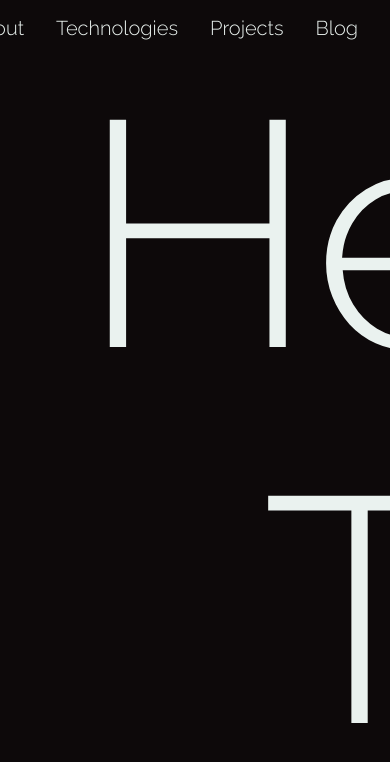
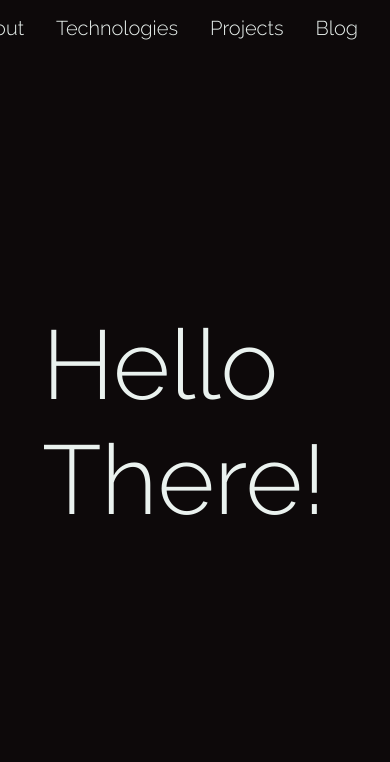
Before and after one commit to karamvirsingh98/portfolio, a React (Create React App) app: page / in a window 390 px wide. Shown: the top 762 px of the page. Built offline with nearby package versions, Linux system fonts and the light colour scheme.

Commit message:
finally scroll responsive god bless

```diff
--- a/src/App.css
+++ b/src/App.css
@@ -1,18 +1,18 @@
 .App {
+  color: #EAF2EF;
   box-sizing: border-box;
+  height: 100vh;
+  width: 100vw;
   display: grid;
-  color: #EAF2EF;
-  height: 100vh;
-  overflow-y: hidden;
 }
 
 .Topbar {
+  position: fixed;
   box-sizing: inherit;
-  position: fixed;
   top: 0;
-  width: 100%;
   display: flex;
   justify-content: flex-end;
+  width: 100%;
   padding: 1rem 2rem;
 }
 
@@ -26,7 +26,7 @@
 
 .TopbarButton {
   text-decoration: none;
-  color: #EAF2EF;
+  color: inherit;
   transition: color 500ms;
 }
 
@@ -36,7 +36,10 @@
 }
 
 .ScrollContainer {
+  display: flex;
+  flex-direction: column;
   overflow-y: scroll;
+  overflow-x: hidden;
   scroll-snap-type: y mandatory;
 }
 
@@ -47,11 +50,11 @@
 
 .HelloPage {
   display: grid;
-  padding: 0rem 5rem;
+  padding: 0vh 5vh;
 }
 
 .AboutPage {
   display: grid;
   gap: 2rem;
-  padding: 0rem 5rem;
+  padding: 0vh 5vh;
 }
--- a/src/App.tsx
+++ b/src/App.tsx
@@ -1,18 +1,29 @@
-import './App.css';
-import HomePage from './components/pages/HelloPage';
-import Topbar from './components/Topbar';
-import { Switch, Route } from 'react-router-dom'
-import AboutPage from './components/pages/AboutPage';
+import "./App.css";
+import HomePage from "./components/pages/HelloPage";
+import Topbar from "./components/Topbar";
+import { Switch, Route } from "react-router-dom";
+import AboutPage from "./components/pages/AboutPage";
+import { useState } from "react";
+import { useEffect } from "react";
 
 function App() {
+  const [mobile, setMobile] = useState(window.innerWidth < 700 ? true : false);
+
+  useEffect(() => {
+    const checkMobile = () =>
+      window.innerWidth < 700 ? setMobile(true) : setMobile(false);
+    window.addEventListener("resize", checkMobile);
+    return () => window.removeEventListener("resize", checkMobile);
+  }, []);
+
   return (
     <div className="App">
       <Topbar />
       <Switch>
         <Route path="/" exact>
           <div className="ScrollContainer">
-            <HomePage />
-            <AboutPage />
+            <HomePage mobile={mobile} />
+            <AboutPage mobile={mobile} />
           </div>
         </Route>
         <Route path="/technologies">
@@ -21,7 +32,7 @@ function App() {
         <Route path="/projects">
           <div>Projects</div>
         </Route>
-        <Route path='/blog'>
+        <Route path="/blog">
           <div>Blog</div>
         </Route>
       </Switch>
--- a/src/components/pages/AboutPage.tsx
+++ b/src/components/pages/AboutPage.tsx
@@ -1,19 +1,35 @@
 import { useInView } from "react-intersection-observer";
 import TextTrail from "../spring/TextTrail";
 
-function AboutPage() {
-  const { ref, inView } = useInView({ threshold: 0 })
+function AboutPage({ mobile }: { mobile: boolean }) {
+  const { ref, inView } = useInView({ threshold: 0 });
 
   return (
     <div id="about" className="AboutPage ScrollChild" ref={ref}>
       <TextTrail inView={inView}>
-        <div style={{ fontSize: "10rem" }}> I'm Karamvir, </div>
-        <div style={{ fontSize: "5rem", paddingLeft: '2rem', fontWeight: 200 }}>
-          A junior full stack developer, <br/> and UI / UX designer.
+        <div style={{ fontSize: mobile ? "13vw" : "10vw" }}>
+          {" "}
+          I'm Karamvir,{" "}
         </div>
-        <div style={{ fontSize: "2.5rem", fontWeight: 100, padding: '1rem 4rem' }}>
+        <div
+          style={{
+            fontSize: mobile ? "10vw" : "5vw",
+            paddingLeft: mobile ? "0vw" : "2vw",
+            fontWeight: 200,
+          }}
+        >
+          A junior full stack developer, {mobile ? "" : <br />} and UI / UX
+          designer.
+        </div>
+        <div
+          style={{
+            fontSize: mobile ? "7vw" : "2.5vw",
+            fontWeight: 100,
+            padding: mobile ? "0vw" : "1vw 4vw",
+          }}
+        >
           My work includes all forms of projects; from static websites,
-          <br/> to full featured Progressive Web Apps.
+          {mobile ? "" : <br />} to full featured Progressive Web Apps.
         </div>
       </TextTrail>
     </div>
--- a/src/components/pages/HelloPage.tsx
+++ b/src/components/pages/HelloPage.tsx
@@ -1,19 +1,22 @@
 import { useInView } from "react-intersection-observer";
 import TextTrail from "../spring/TextTrail";
 
-function HelloPage() {
-  const { ref, inView } = useInView({ threshold: 0 })
+function HelloPage({ mobile }: { mobile: boolean }) {
+  const { ref, inView } = useInView({ threshold: 0 });
 
   return (
     <div className="HelloPage ScrollChild" ref={ref}>
-      <div style={{ display: "flex", flexDirection: "column" }}>
-        <TextTrail inView={inView}>
-          <div style={{ fontSize: "20rem" }}>Hello</div>
-          <div style={{ fontSize: "20rem", paddingLeft: "11.4rem" }}>
-            There!
-          </div>
-        </TextTrail>
-      </div>
+      <TextTrail inView={inView}>
+        <div style={{ fontSize: mobile ? "25vw" : "20vw" }}>Hello</div>
+        <div
+          style={{
+            fontSize: mobile ? "25vw" : "20vw",
+            paddingLeft: mobile ? "0vw" : "11.5vw",
+          }}
+        >
+          There!
+        </div>
+      </TextTrail>
     </div>
   );
 }
--- a/src/components/spring/TextTrail.tsx
+++ b/src/components/spring/TextTrail.tsx
@@ -13,15 +13,16 @@ function TextTrail({
     config: config.molasses,
     delay: 250,
     opacity: inView ? 1 : 0,
-    x: inView ? 0 : 50,
+    x: inView ? 0 : 20,
     height: inView ? "100%" : "0%",
-    from: { opacity: 0, x: 50, height: "0%" },
+    maxWidth: 'fit-content',
+    from: { opacity: 0, x: 20, height: "0%" },
   });
   return (
     <Fragment>
       {trail.map(({ height, ...style }, index) => (
         <a.div key={index} style={style}>
-          <a.div style={{ height }}>{items[index]}</a.div>
+          <a.div style={{ height}}>{items[index]}</a.div>
         </a.div>
       ))}
     </Fragment>
```
Also changed, not shown: src/index.css (line endings or trailing spaces).
